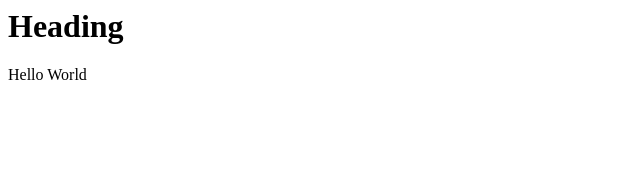
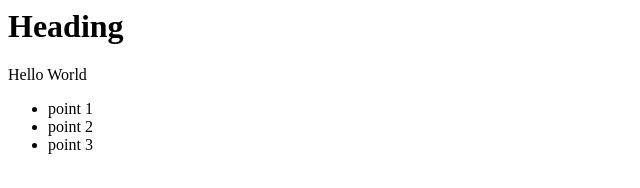
Before and after one commit to LogicCoder7/test-repo, a plain HTML site: page index.html in a window 1280 px wide. Shown: the whole page, without its empty margins (0-640 px from the left). Drawn offline with Linux system fonts and the light colour scheme.

Commit message:
add unordered list
list of points

```diff
--- a/index.html
+++ b/index.html
@@ -1,2 +1,7 @@
 <h1>Heading</h1>
 <p>Hello World</p>
+<ul>
+    <li>point 1</li>
+    <li>point 2</li>
+    <li>point 3</li>
+</ul>
```
